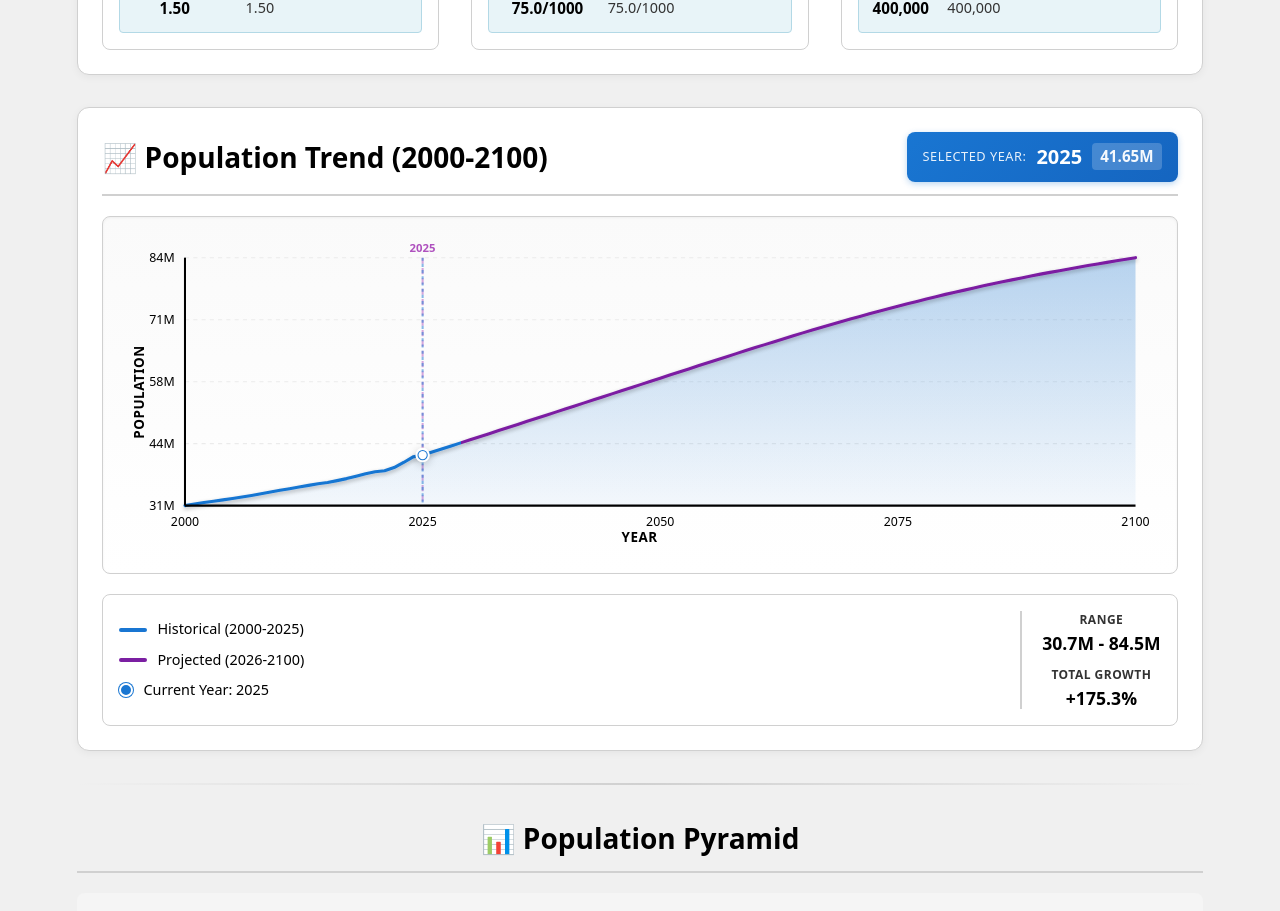
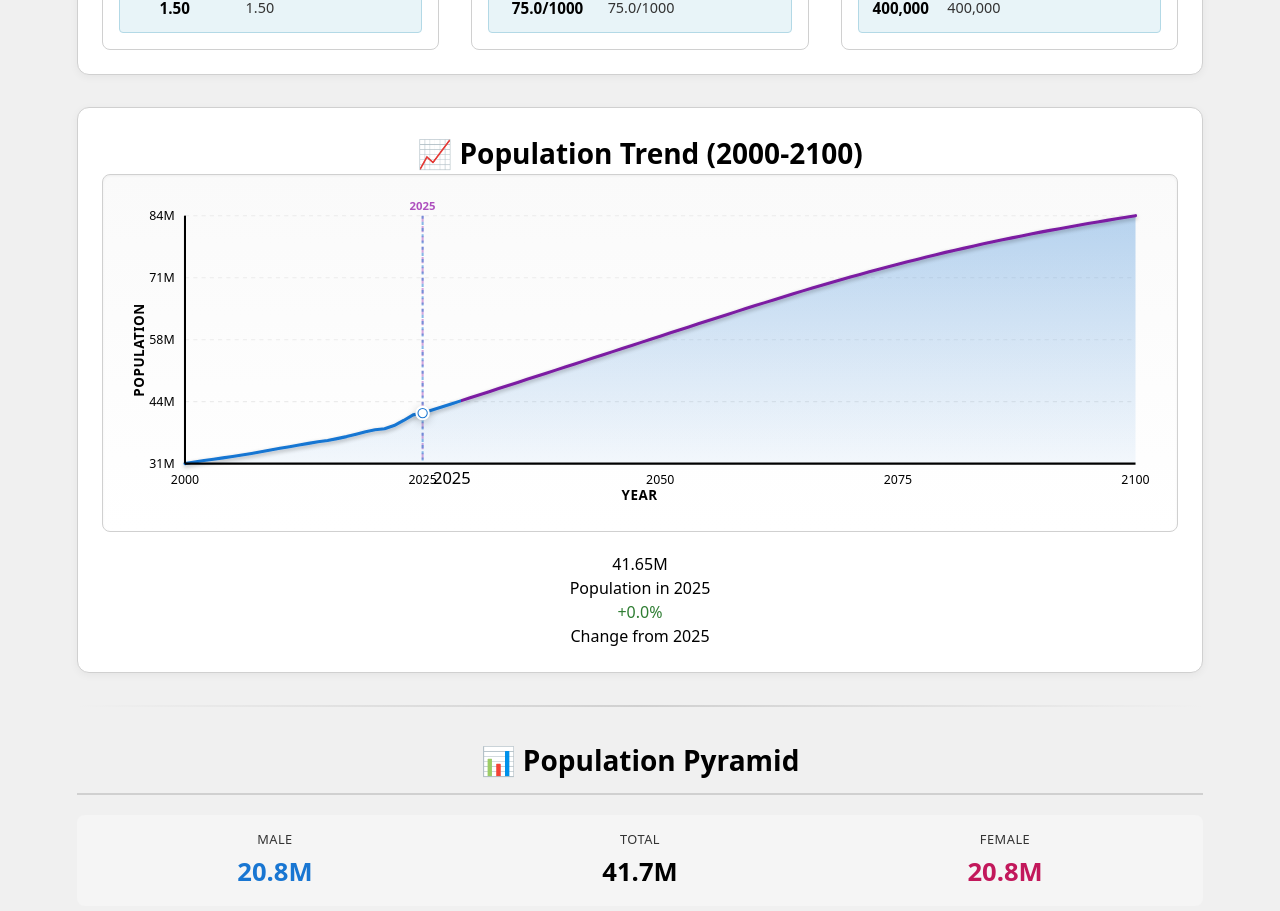
Before and after one commit to thewondrfulwizrd/WA1, a React (Vite) app: page / in a window 1280 px wide. Shown: the part 640-1551 px from the top of the page. Built offline with nearby package versions, Linux system fonts and the light colour scheme.

Commit message:
Redesign chart footer with population and change from 2025

```diff
--- a/src/components/PopulationTrendChart.jsx
+++ b/src/components/PopulationTrendChart.jsx
@@ -53,6 +53,17 @@ export function PopulationTrendChart({ data, scenarios, selectedYear }) {
   const currentPoint = points[currentIndex];
   const currentPopulation = chartData[currentIndex]?.total;
 
+  // Calculate population at base year (2025)
+  const baseYearIndex = chartData.findIndex(d => d.year === 2025);
+  const baseYearPopulation = chartData[baseYearIndex]?.total || currentPopulation;
+
+  // Calculate change from 2025
+  let changeFrom2025 = '-';
+  if (selectedYear >= 2025) {
+    const change = ((currentPopulation - baseYearPopulation) / baseYearPopulation) * 100;
+    changeFrom2025 = `${change >= 0 ? '+' : ''}${change.toFixed(1)}%`;
+  }
+
   // Y-axis labels
   const yAxisLabels = [];
   for (let i = 0; i <= 4; i++) {
@@ -73,14 +84,7 @@ export function PopulationTrendChart({ data, scenarios, selectedYear }) {
 
   return (
     <div className="population-trend-chart">
-      <div className="chart-title-row">
-        <h3>📈 Population Trend (2000-2100)</h3>
-        <div className="selected-year-badge">
-          <span className="badge-label">Selected Year:</span>
-          <span className="badge-year">{selectedYear}</span>
-          <span className="badge-population">{(currentPopulation / 1000000).toFixed(2)}M</span>
-        </div>
-      </div>
+      <h3>📈 Population Trend (2000-2100)</h3>
 
       <div className="chart-container">
         <svg width="100%" viewBox={`0 0 ${width} ${height}`} preserveAspectRatio="xMidYMid meet">
@@ -183,6 +187,15 @@ export function PopulationTrendChart({ data, scenarios, selectedYear }) {
                 r="4"
                 fill="white"
               />
+              {/* Year label beside the line on the chart */}
+              <text
+                x={currentPoint.x + 10}
+                y={padding.top + chartHeight + 20}
+                className="current-year-label"
+                textAnchor="start"
+              >
+                {selectedYear}
+              </text>
             </>
           )}
 
@@ -253,32 +266,19 @@ export function PopulationTrendChart({ data, scenarios, selectedYear }) {
         </svg>
       </div>
 
-      {/* Legend and stats */}
-      <div className="chart-footer">
-        <div className="chart-legend">
-          <div className="legend-item">
-            <span className="legend-color historical"></span>
-            <span className="legend-text">Historical ({data.yearsObserved[0]}-{data.lastObservedYear})</span>
+      {/* Simplified footer with population and change */}
+      <div className="chart-footer-simple">
+        <div className="population-display">
+          <div className="population-main">
+            {(currentPopulation / 1000000).toFixed(2)}M
           </div>
-          <div className="legend-item">
-            <span className="legend-color projected"></span>
-            <span className="legend-text">Projected ({data.yearsProjected[0]}-{data.lastProjectedYear})</span>
+          <div className="population-label">Population in {selectedYear}</div>
+        </div>
+        <div className="change-display">
+          <div className="change-value" style={{ color: changeFrom2025 === '-' ? '#666' : (changeFrom2025.startsWith('+') ? '#2e7d32' : '#c62828') }}>
+            {changeFrom2025}
           </div>
-          <div className="legend-item">
-            <span className="legend-color current"></span>
-            <span className="legend-text">Current Year: {selectedYear}</span>
-          </div>
-        </div>
-
-        <div className="chart-stats">
-          <div className="stat-item">
-            <span className="stat-label">Range</span>
-            <span className="stat-value">{(minPop / 1000000).toFixed(1)}M - {(maxPop / 1000000).toFixed(1)}M</span>
-          </div>
-          <div className="stat-item">
-            <span className="stat-label">Total Growth</span>
-            <span className="stat-value">+{((popRange / minPop) * 100).toFixed(1)}%</span>
-          </div>
+          <div className="change-label">Change from 2025</div>
         </div>
       </div>
     </div>
```
